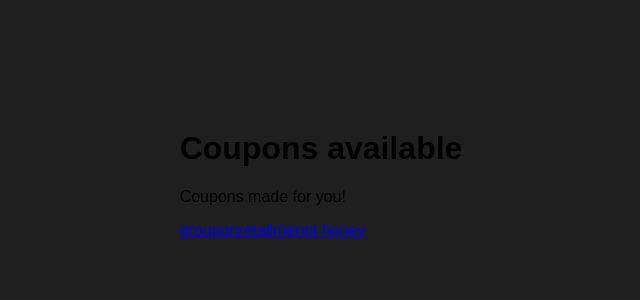
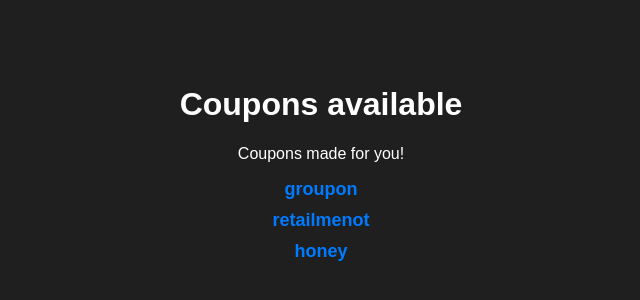
Before and after one commit to saraharmstrong314/rosehack-2024, a React (Create React App) app: page /coupon in a window 1280 px wide. Shown: the part 226-526 px from the top of the page, without its empty margins (319-959 px from the left). Built offline with nearby package versions, Linux system fonts and the light colour scheme.

Commit message:
coupons fix

```diff
--- a/src/App.js
+++ b/src/App.js
@@ -6,7 +6,13 @@
 
 function App() {
   return (
-    <Coupons></Coupons>
+    <Router>
+      <Routes>
+        <Route path="/signup" element={<Signup/>} />
+        <Route exact path="/" element={<Login/>} />
+        <Route path="/coupon" element={<Coupons/>} />
+      </Routes>
+    </Router>
   );
 }
 
--- a/src/Coupons.css
+++ b/src/Coupons.css
@@ -1,4 +1,25 @@
+.container {
+    text-align: center;
+    margin: 50px;
+  }
 
-.para{
-    font-size: 240px;
-}
+  h1 {
+    color: #fff;
+  }
+
+  p {
+    color: #fff;
+  }
+
+  a {
+    display: block;
+    margin: 10px 0;
+    color: #007bff;
+    text-decoration: none;
+    font-weight: bold;
+    font-size: 18px;
+  }
+
+  a:hover {
+    text-decoration: underline;
+  }
--- a/src/Coupons.js
+++ b/src/Coupons.js
@@ -1,5 +1,5 @@
-import React from 'react'
-import "./Coupons.css"
+import React from 'react';
+import "./Coupons.css";
 function Coupons() {
   return (
     <div className='container'>
--- a/src/Login.js
+++ b/src/Login.js
@@ -6,7 +6,7 @@
 
 const Login = () => {
   const [loginMessage, setLoginMessage] = useState('');
-//   const history = useNavigate();
+   const history = useNavigate();
 
   const handleLogin = (e) => {
     e.preventDefault();
@@ -30,6 +30,7 @@
         console.error('Error checking login:', error);
         setLoginMessage('An error occurred during login.');
       });
+      history('/coupon');
   };
 
   return (
```
